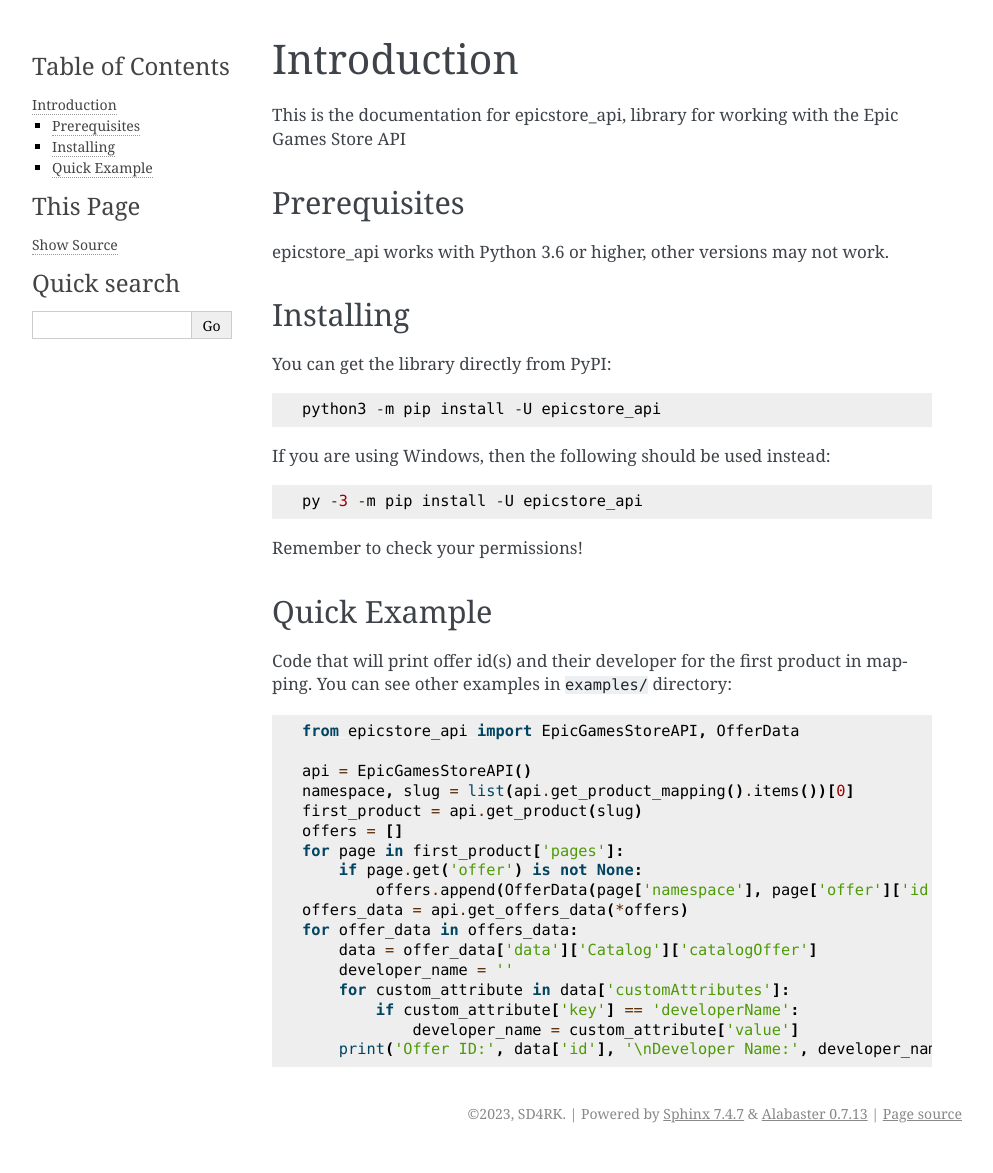
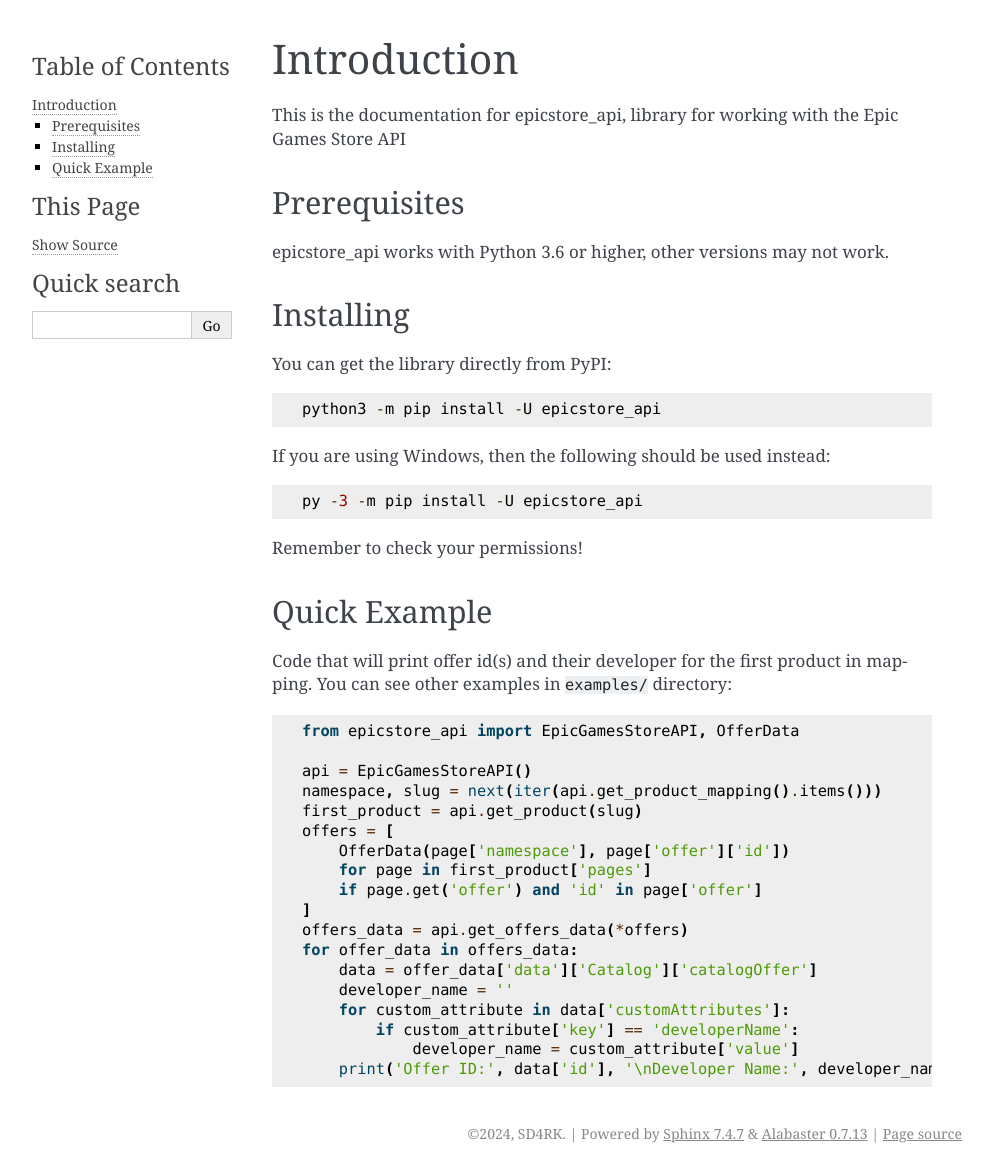
Before and after one commit to SD4RK/epicstore_api, a Sphinx documentation site: the page built from docs/source/intro.rst, in a window 1280 px wide. Shown: the whole page, without its empty margins (148-1141 px from the left). Built offline with Sphinx 7.4.7, drawn with Linux system fonts in a browser that asks for light colours.

Commit message:
Update docs copyright & example code, add readthedocs configuration.

```diff
--- a/docs/source/conf.py
+++ b/docs/source/conf.py
@@ -19,7 +19,7 @@
 # -- Project information -----------------------------------------------------
 
 project = 'epicstore_api'
-copyright = '2023, SD4RK'
+copyright = '2024, SD4RK'
 author = 'SD4RK'
 
 
--- a/docs/source/intro.rst
+++ b/docs/source/intro.rst
@@ -40,12 +40,13 @@
     from epicstore_api import EpicGamesStoreAPI, OfferData
 
     api = EpicGamesStoreAPI()
-    namespace, slug = list(api.get_product_mapping().items())[0]
+    namespace, slug = next(iter(api.get_product_mapping().items()))
     first_product = api.get_product(slug)
-    offers = []
-    for page in first_product['pages']:
-        if page.get('offer') is not None:
-            offers.append(OfferData(page['namespace'], page['offer']['id']))
+    offers = [
+        OfferData(page['namespace'], page['offer']['id'])
+        for page in first_product['pages']
+        if page.get('offer') and 'id' in page['offer']
+    ]
     offers_data = api.get_offers_data(*offers)
     for offer_data in offers_data:
         data = offer_data['data']['Catalog']['catalogOffer']
```
Also changed, not shown: .readthedocs.yaml (added).
